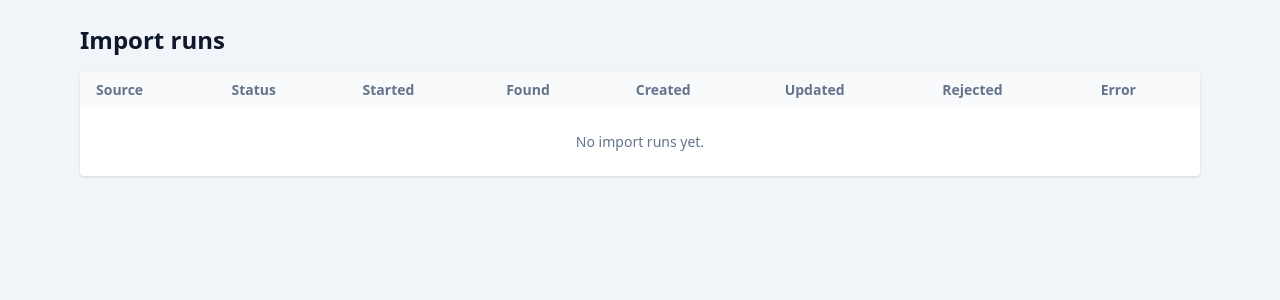
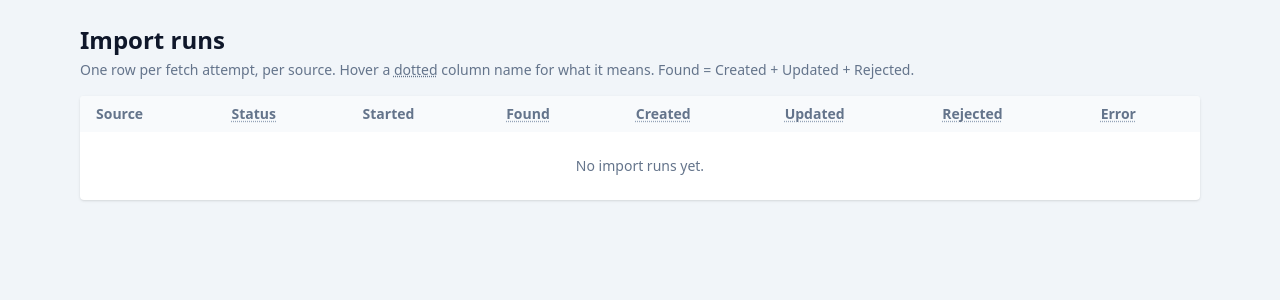
Before and after one commit to adrianistaken/BloNoDigest, a Django app: page /admin-dashboard/import-runs/ in a window 1280 px wide. Shown: the part 48-348 px from the top of the page. Run offline with Django 5.2, Linux system fonts and the light colour scheme; the visitor is signed in with stand-in values (Sample User, id 1); data that the repository does not hold is empty; some libraries are stand-ins or nearby versions.

Commit message:
Add hover tooltips explaining import run columns
Co-Authored-By: Claude Fable 5 <noreply@anthropic.com>

```diff
--- a/templates/dashboard/import_runs.html
+++ b/templates/dashboard/import_runs.html
@@ -4,19 +4,26 @@
 
 {% block content %}
 <h1 class="text-2xl font-bold">Import runs</h1>
+<p class="text-sm text-slate-500 mt-1">One row per fetch attempt, per source. Hover a <span class="underline decoration-dotted">dotted</span> column name for what it means. Found = Created + Updated + Rejected.</p>
 
 <div class="bg-white rounded shadow mt-4 overflow-x-auto">
   <table class="w-full text-sm">
     <thead class="bg-slate-50 text-left text-slate-500">
       <tr>
         <th class="px-4 py-2">Source</th>
-        <th class="px-4 py-2">Status</th>
+        <th class="px-4 py-2 cursor-help underline decoration-dotted decoration-slate-400 underline-offset-2"
+            title="How the fetch went. success = clean run. partial_success = source reached, but some individual events errored. failed = couldn't fetch the source at all — see Error.">Status</th>
         <th class="px-4 py-2">Started</th>
-        <th class="px-4 py-2">Found</th>
-        <th class="px-4 py-2">Created</th>
-        <th class="px-4 py-2">Updated</th>
-        <th class="px-4 py-2">Rejected</th>
-        <th class="px-4 py-2">Error</th>
+        <th class="px-4 py-2 cursor-help underline decoration-dotted decoration-slate-400 underline-offset-2"
+            title="Total events the source listed during this run — the raw haul before any judgment.">Found</th>
+        <th class="px-4 py-2 cursor-help underline decoration-dotted decoration-slate-400 underline-offset-2"
+            title="Brand new to us — first time ever seen. These land in your review queue. A first run is mostly Created; after that, expect a small trickle.">Created</th>
+        <th class="px-4 py-2 cursor-help underline decoration-dotted decoration-slate-400 underline-offset-2"
+            title="Events we already knew, re-confirmed and refreshed (details re-synced, or merged as a duplicate from another source). Your approve/reject decisions are never changed. Steady-state runs are mostly Updated.">Updated</th>
+        <th class="px-4 py-2 cursor-help underline decoration-dotted decoration-slate-400 underline-offset-2"
+            title="Dropped before reaching your queue: missing location, no usable date, or already over. Reasons are logged on each raw record.">Rejected</th>
+        <th class="px-4 py-2 cursor-help underline decoration-dotted decoration-slate-400 underline-offset-2"
+            title="Filled only when the whole source failed (site down, blocking us, format changed). Red status + text here = this source needs attention.">Error</th>
       </tr>
     </thead>
     <tbody class="divide-y divide-slate-100">
```
